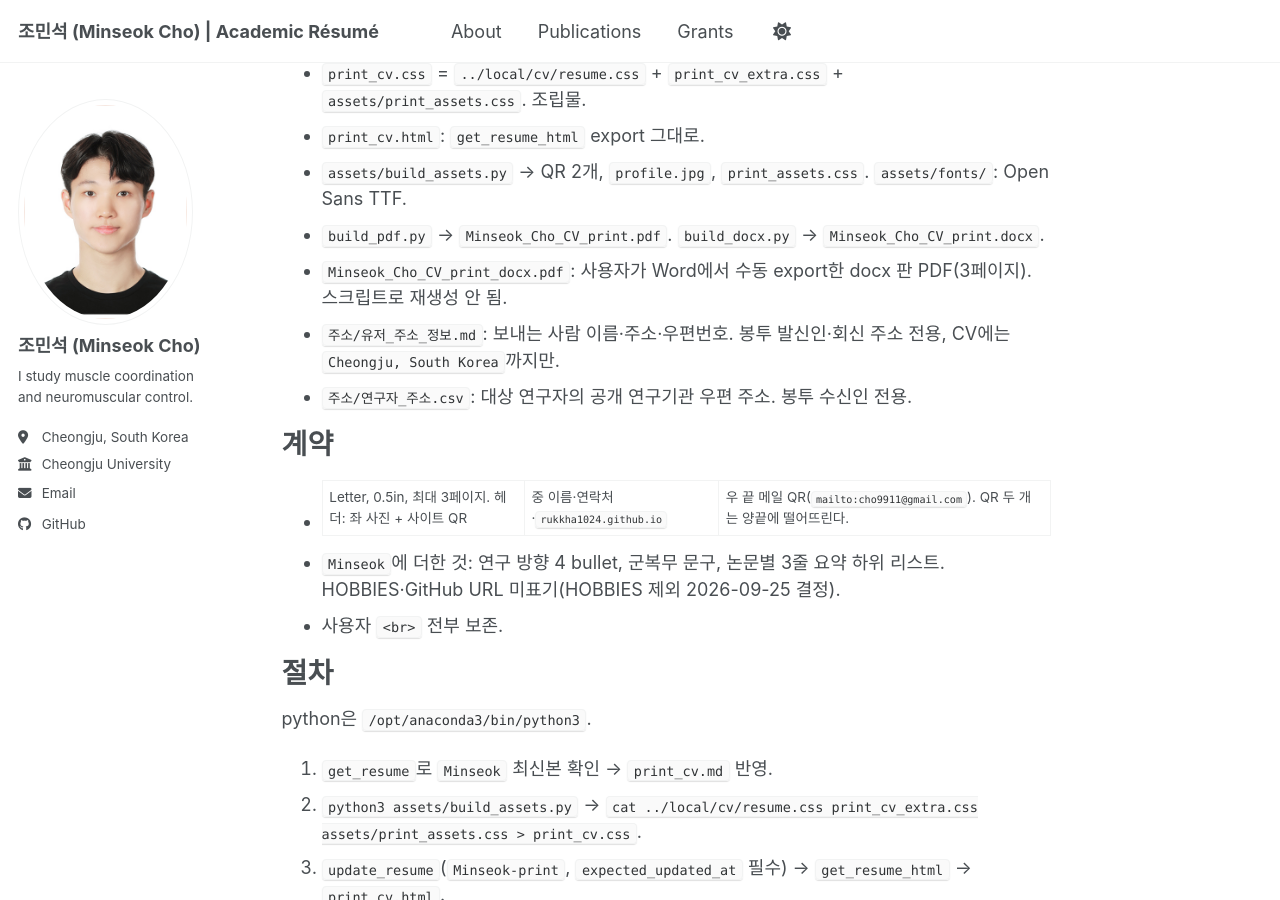
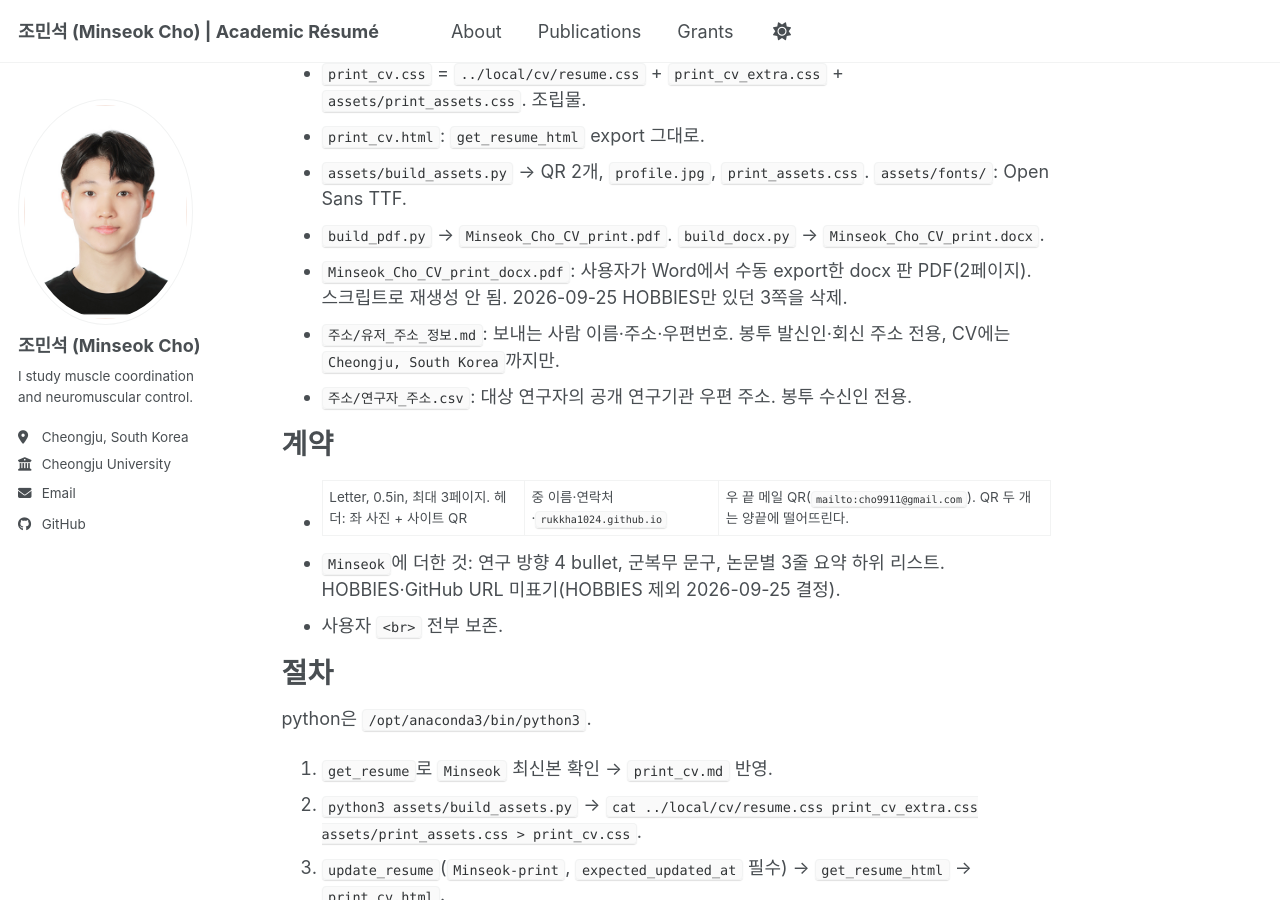
Before and after one commit to Rukkha1024/Rukkha1024.github.io, a Jekyll site: the page built from Post_to_researcher/CLAUDE.md, in a window 1280 px wide and 900 px high, scrolled down 635 px. Built offline with Jekyll 4.4.1, drawn with Linux system fonts in a browser that asks for light colours; our own code applies the rules of GitHub Pages for plain Markdown files; a style sheet for code colours, icons or effects is not loaded.

Commit message:
Post_to_researcher: 인쇄 CV에서 HOBBIES 제거 후 PDF·docx 재생성
Co-Authored-By: Claude Opus 5.5 <noreply@anthropic.com>

```diff
--- a/Post_to_researcher/CLAUDE.md
+++ b/Post_to_researcher/CLAUDE.md
@@ -19,7 +19,7 @@
 - `print_cv.html`: `get_resume_html` export 그대로.
 - `assets/build_assets.py` → QR 2개, `profile.jpg`, `print_assets.css`. `assets/fonts/`: Open Sans TTF.
 - `build_pdf.py` → `Minseok_Cho_CV_print.pdf`. `build_docx.py` → `Minseok_Cho_CV_print.docx`.
-- `Minseok_Cho_CV_print_docx.pdf`: 사용자가 Word에서 수동 export한 docx 판 PDF(3페이지). 스크립트로 재생성 안 됨.
+- `Minseok_Cho_CV_print_docx.pdf`: 사용자가 Word에서 수동 export한 docx 판 PDF(2페이지). 스크립트로 재생성 안 됨. 2026-09-25 HOBBIES만 있던 3쪽을 삭제.
 - `주소/유저_주소_정보.md`: 보내는 사람 이름·주소·우편번호. 봉투 발신인·회신 주소 전용, CV에는 `Cheongju, South Korea`까지만.
 - `주소/연구자_주소.csv`: 대상 연구자의 공개 연구기관 우편 주소. 봉투 수신인 전용.
 
```
Also changed, not shown: Post_to_researcher/print_cv.html (+2 -6 lines), Post_to_researcher/print_cv.md (+0 -4 lines), 3 other files.
